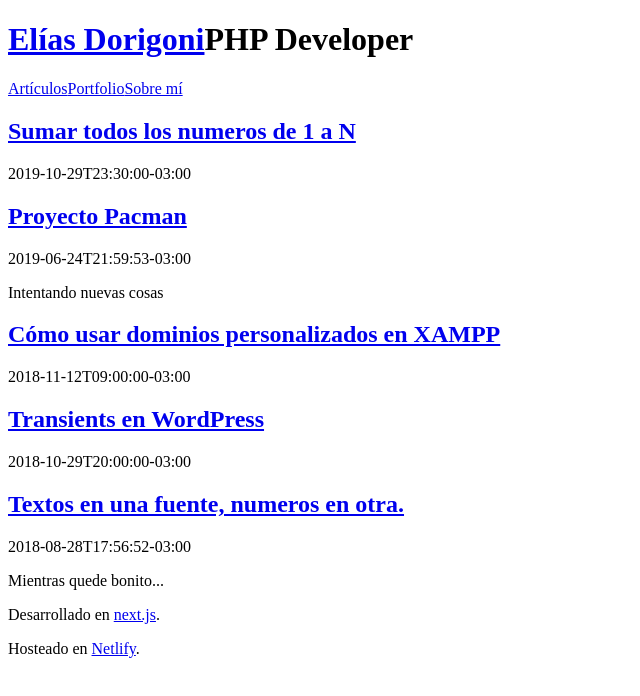
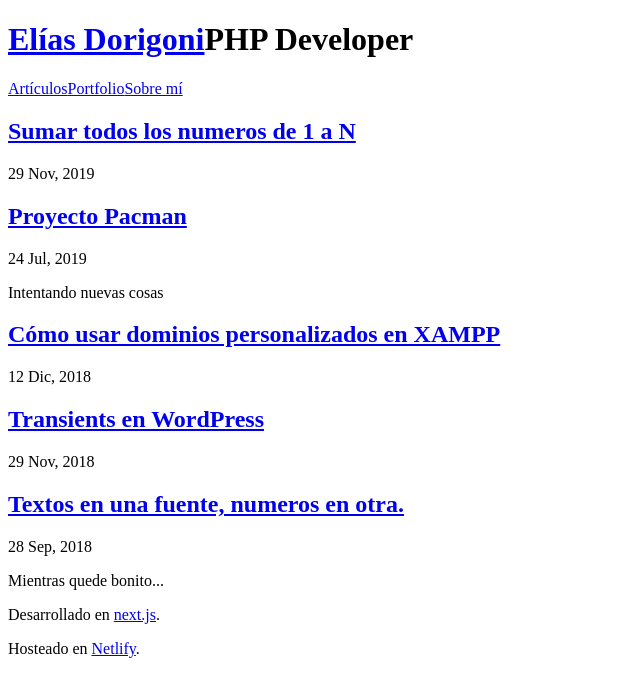
Before and after one commit to eliasdorigoni/web, a Next.js app: page / in a window 1280 px wide. Shown: the top 696 px of the page, without its empty margins (0-640 px from the left). Built offline with nearby package versions, Linux system fonts and the light colour scheme.

Commit message:
Edita colores y formatos de fecha

```diff
--- a/components/PostExcerpt.js
+++ b/components/PostExcerpt.js
@@ -1,16 +1,32 @@
 import Link from 'next/link'
+
+function formatDate(isoDate) {
+  let months = [
+    'Ene', 'Feb', 'Mar', 'Abr', 'May', 'Jun',
+    'Jul', 'Ago', 'Sep', 'Oct', 'Nov', 'Dic',
+  ]
+
+  let day = isoDate.substr(8, 2),
+    month = months[parseInt(isoDate.substr(5, 2))],
+    year = isoDate.substr(0, 4),
+    hour = isoDate.substr(11, 2),
+    minute = isoDate.substr(14, 2),
+    second = isoDate.substr(17, 2)
+
+  return `${day} ${month}, ${year}`
+}
 
 export default function PostExcerpt({post}) {
   return (
     <article className="pb-6" key={post.slug}>
-      <h2 className="text-2xl font-semibold text-gray-700 hover:text-black">
+      <h2>
         <Link href={"/posts/" + post.slug}>
-          <a title={post.title}>
+          <a title={post.title} className="text-2xl font-semibold text-primary hover:text-black">
             {post.title}
           </a>
         </Link>
       </h2>
-      <p className="text-gray-500 text-sm"><time>{post.date}</time></p>
+      <p className="text-gray-500 text-sm"><time>{formatDate(post.date)}</time></p>
       <p>{post.description}</p>
     </article>
   )
```
Also changed, not shown: pages/posts/[slug].js (+18 -2 lines), tailwind.config.js (+10 -5 lines).
